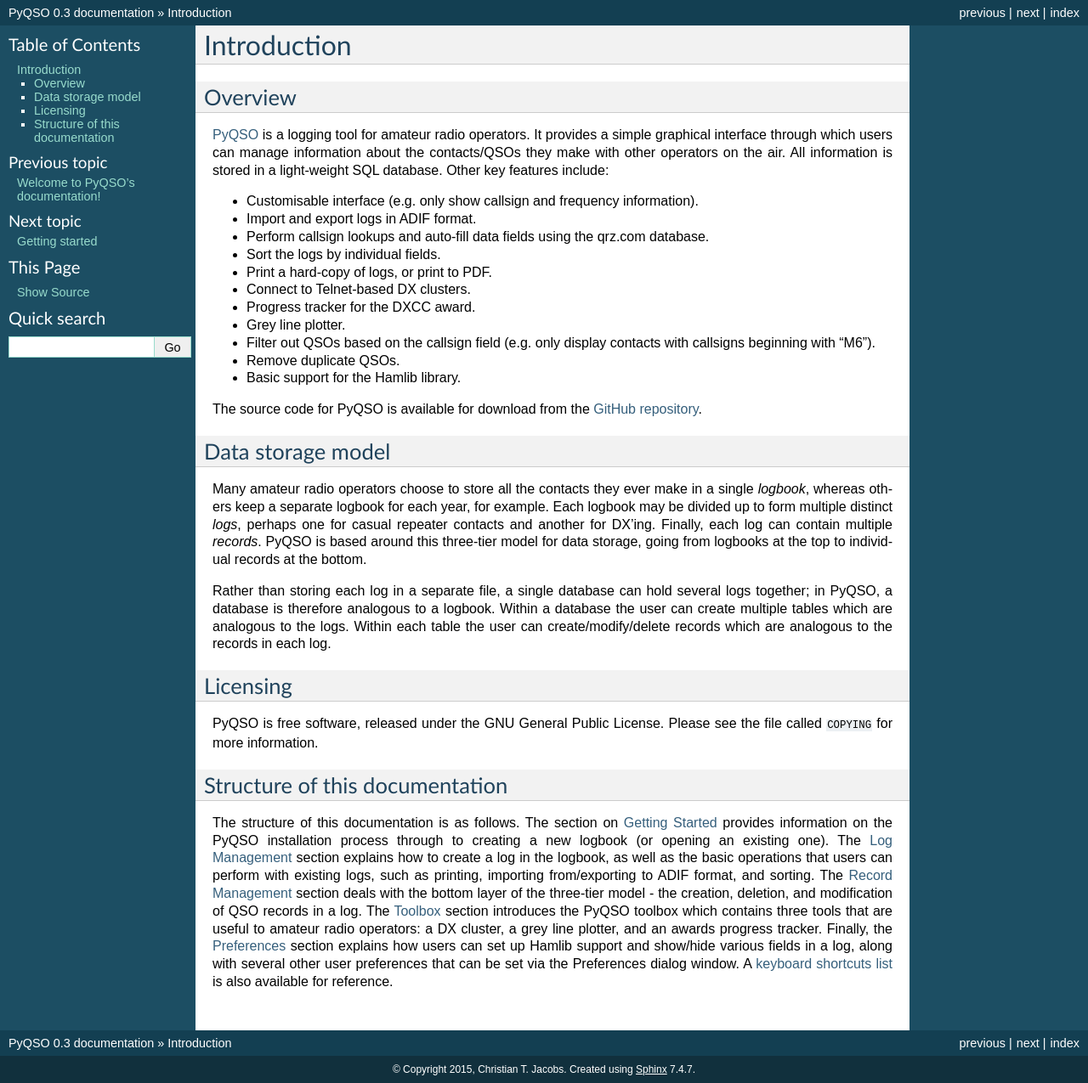
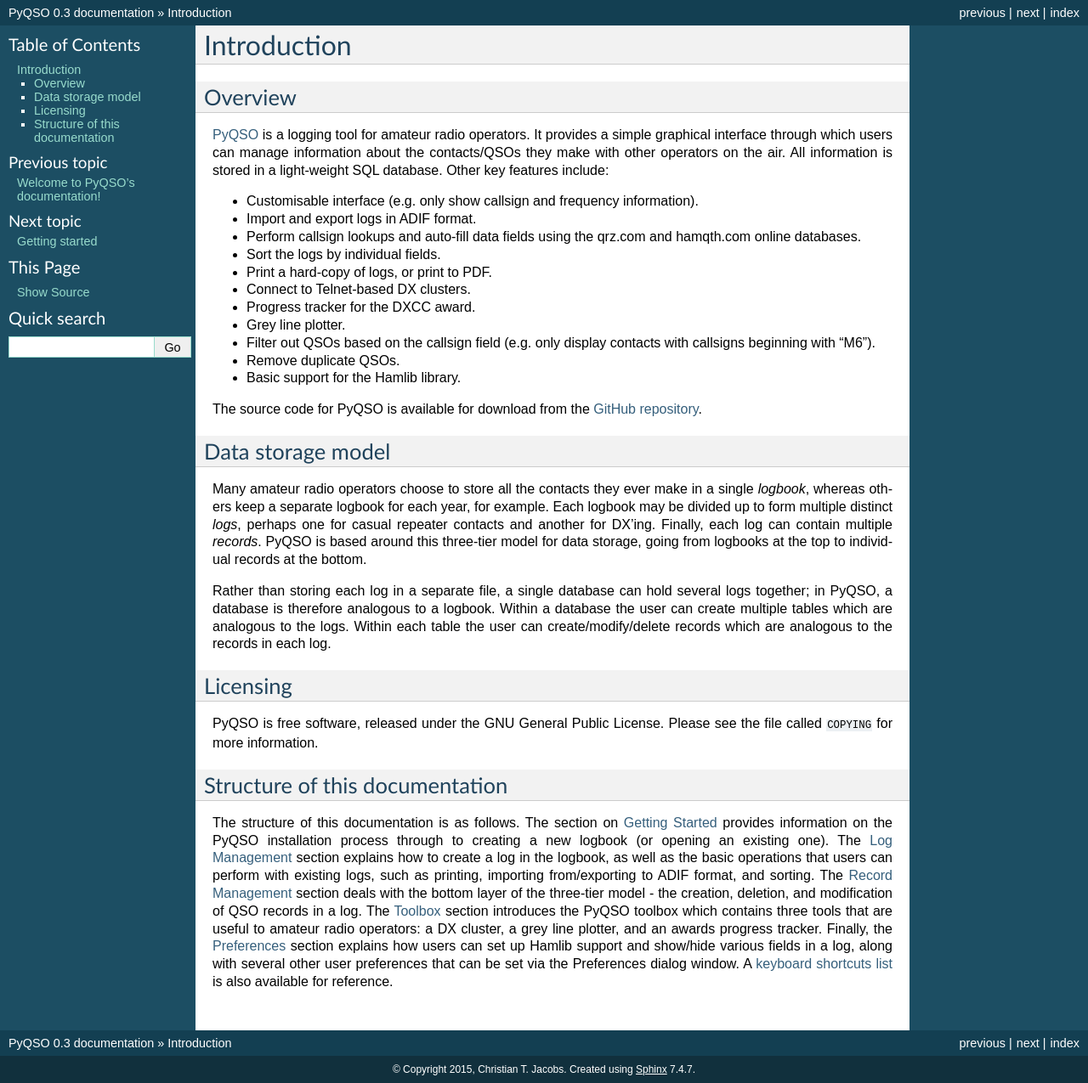
Before and after one commit to ctjacobs/pyqso, a Sphinx documentation site: the page built from docs/source/introduction.rst, in a window 1280 px wide. Shown: the whole page at 85% size. Built offline with Sphinx 7.4.7, drawn with Linux system fonts in a browser that asks for light colours.

Commit message:
Also mention hamqth.com in the features list.

```diff
--- a/docs/source/introduction.rst
+++ b/docs/source/introduction.rst
@@ -15,8 +15,7 @@
 
 -  Import and export logs in ADIF format.
 
--  Perform callsign lookups and auto-fill data fields using the qrz.com
-   database.
+-  Perform callsign lookups and auto-fill data fields using the qrz.com and hamqth.com online databases.
 
 -  Sort the logs by individual fields.
 
```
